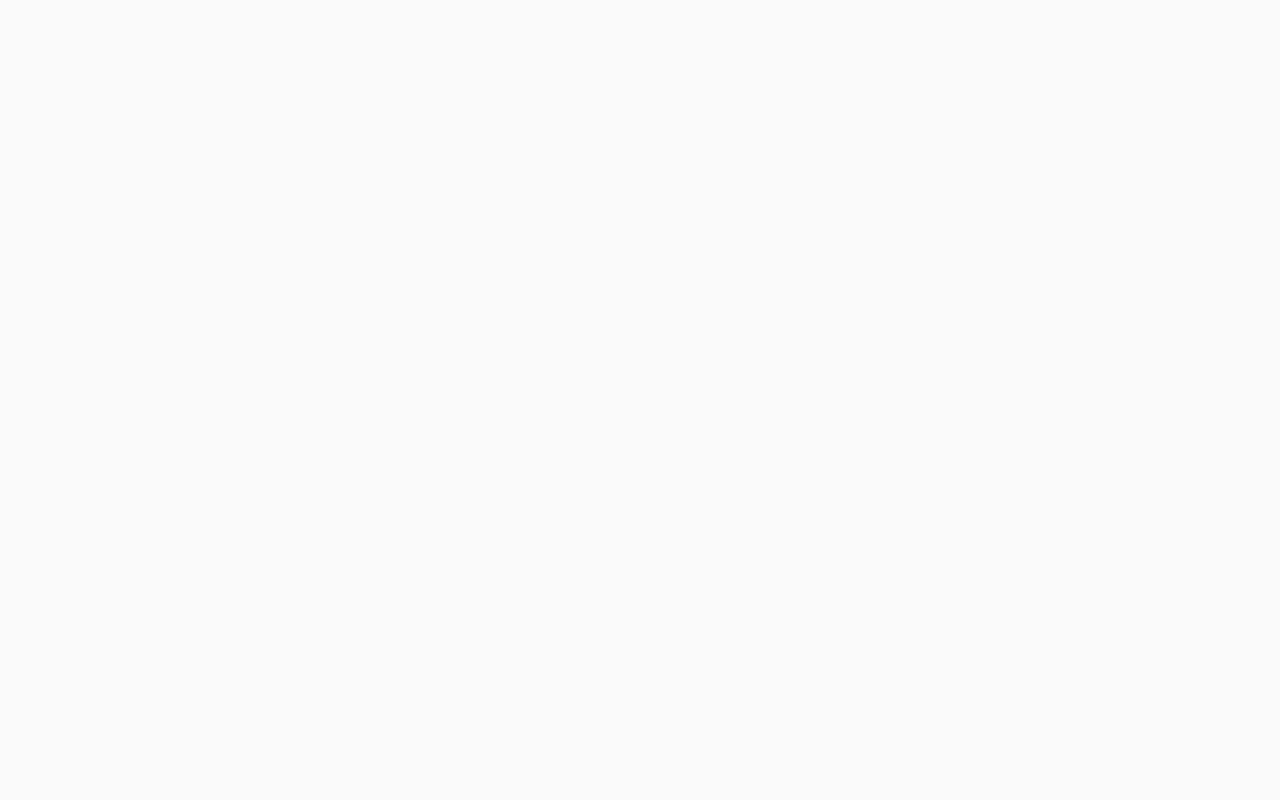
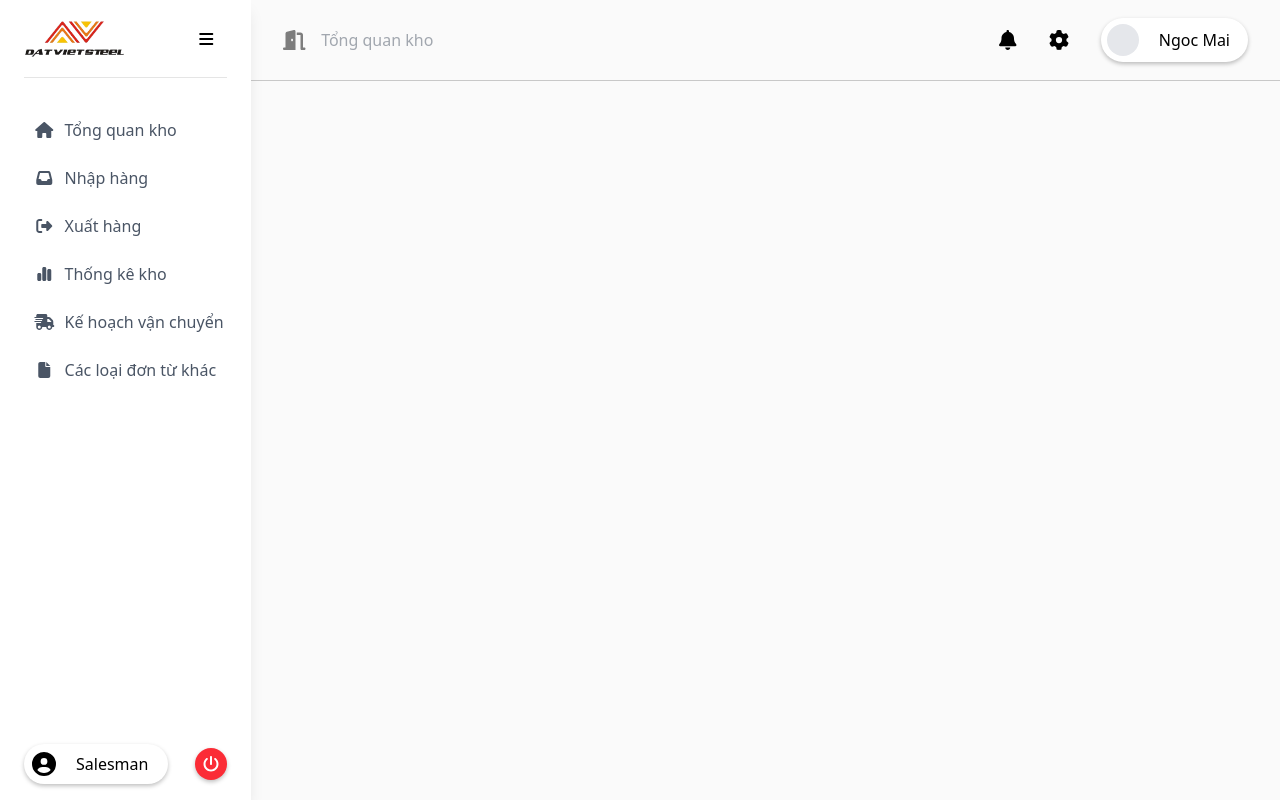
Before and after one commit to swp-wms/wms-fe, a React (Vite) app: page /tong-quan-kho in a window 1280 px wide. Before the commit this address had no page. Built offline with nearby package versions, Linux system fonts and the light colour scheme.

Commit message:
fix:header

```diff
--- a/src/App.jsx
+++ b/src/App.jsx
@@ -9,9 +9,10 @@ function App() {
   return (
     <div>
       <Routes>
-        <Route path="/" element={<Home />} />
+        <Route path="/" element={<Login />} />
         <Route path="/dang-nhap" element={<Login />} />
         <Route path='/quen-mat-khau' element={<ForgotPassword />} />
+        <Route path="/tong-quan-kho" element={<Home />} />
       </Routes>
     </div>
   );
--- a/src/components/common/sidebar.jsx
+++ b/src/components/common/sidebar.jsx
@@ -87,7 +87,7 @@ const Sidebar = () => {
       <div className="mb-4 flex flex-row items-center justify-between">
         <div className="flex flex-row rounded-full bg-white shadow-btn p-2 w-fit justify-between items-center gap-2">
           <FontAwesomeIcon icon={faCircleUser} size="xl" />
-          <span className="px-3 font-medium">
+          <span className="px-3 font-medium text-nowrap">
             {role.filter((item) => item.id === 1)[0].name}
           </span>
         </div>
--- a/src/index.css
+++ b/src/index.css
@@ -9,7 +9,7 @@ body {
 }
 
 .hover-btn{
-    @apply hover:bg-white hover:text-black hover:rounded-md hover:shadow-[0_2px_4px_rgba(0,0,0,0.25)] hover:duration-300 hover:cursor-pointer;
+    @apply hover:bg-white hover:text-black hover:rounded-md hover:shadow-[0_2px_4px_rgba(0,0,0,0.25)] hover:duration-200 hover:cursor-pointer;
 }
 
 .login-button {
--- a/src/pages/Login.jsx
+++ b/src/pages/Login.jsx
@@ -18,7 +18,7 @@ const Login = () => {
       setError(response.response.data.message);
     } else {
       setError('');
-      navigate('/');
+      navigate('/tong-quan-kho');
     }
   }
 
```
